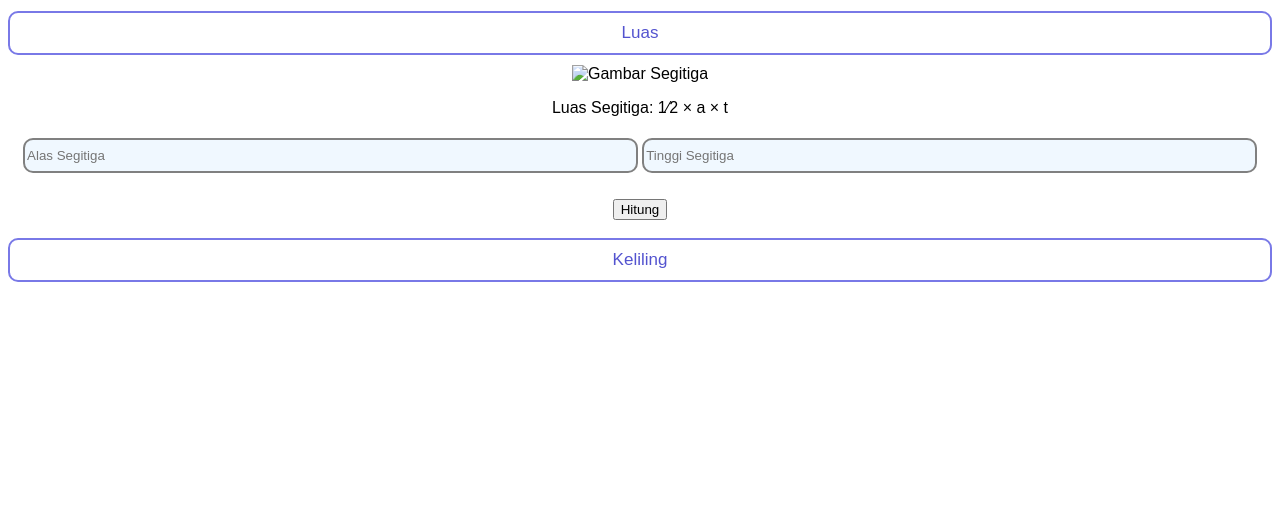
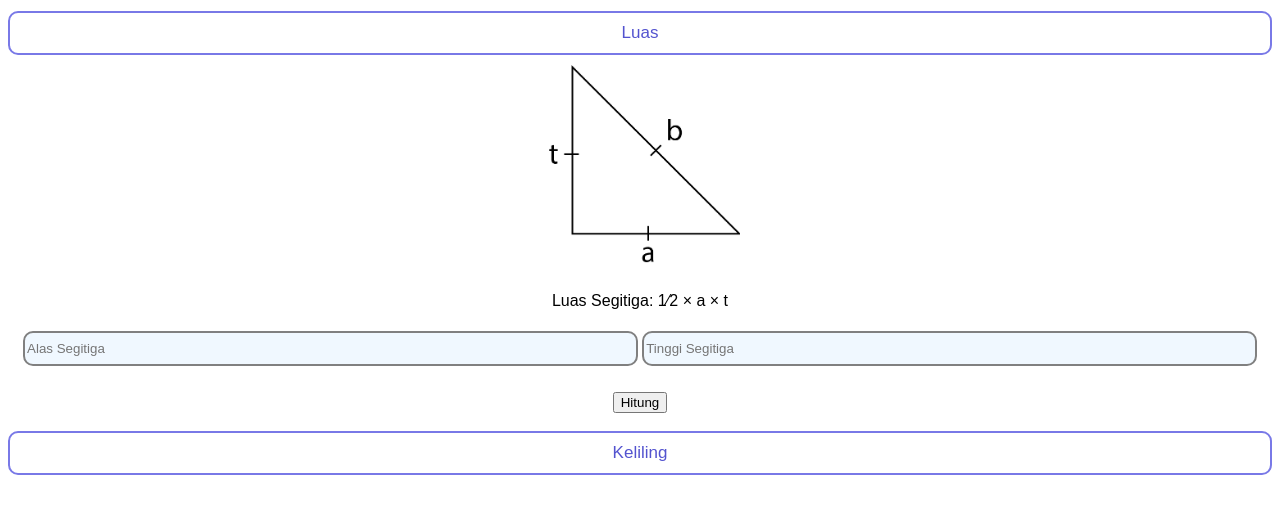
Before and after one commit to revou-fundamental-course/25-dec-23-FaridAlfaruq, a plain HTML site: page index.html in a window 1280 px wide. Both pictures are taken after a click on the button "Luas". Shown: the part 111-624 px from the top of the page. Drawn offline with Linux system fonts and the light colour scheme.

Commit message:
fix eror

```diff
--- a/index.html
+++ b/index.html
@@ -23,7 +23,7 @@
         Luas
     </button>
     <div id="luas-segitiga">
-        <img src="image/LuasSegitiga.png" alt="Gambar Segitiga" class="gambar1">
+        <img src="asset/LuasSegitiga.png" alt="Gambar Segitiga" class="gambar1">
         <p class="rumus-luas">
             Luas Segitiga: 1&frasl;2 &times a &times t
         </p>
@@ -41,7 +41,7 @@
     <!--Display untuk perhitungan keliling segitiga-->
     <button class="keliling-button" onclick="display_keliling()">Keliling</button>
     <div id="keliling-segitiga">
-        <img src="image/KelilingSegitiga.png" alt="Gambar Segitiga" class="gambar2">
+        <img src="asset/KelilingSegitiga.png"Gambar Segitiga" class="gambar2">
         <p class="rumus-keliling">
             Keliling Segitiga: Sisi 1 + Sisi 2 + Sisi 3
         </p>
```
